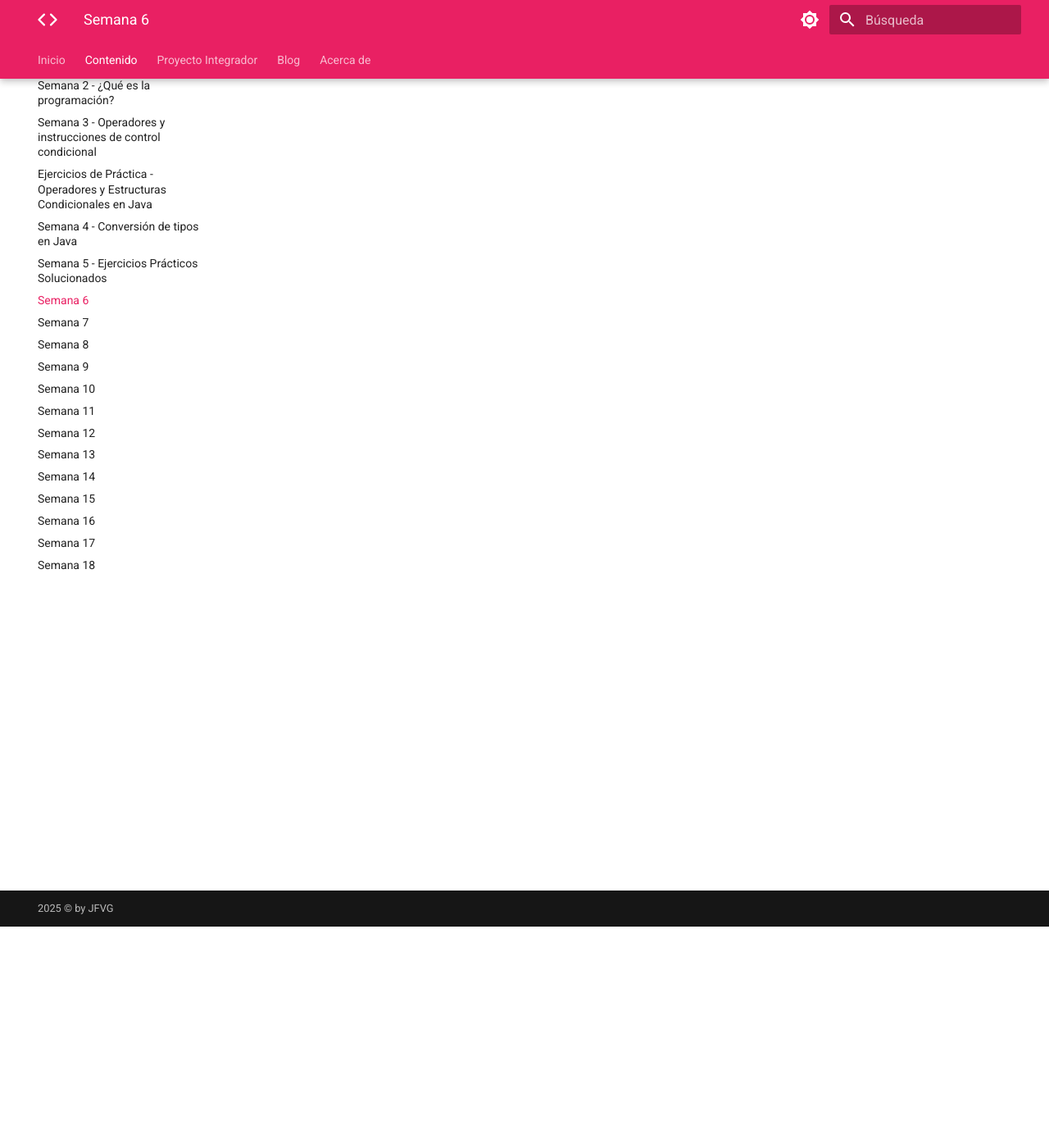
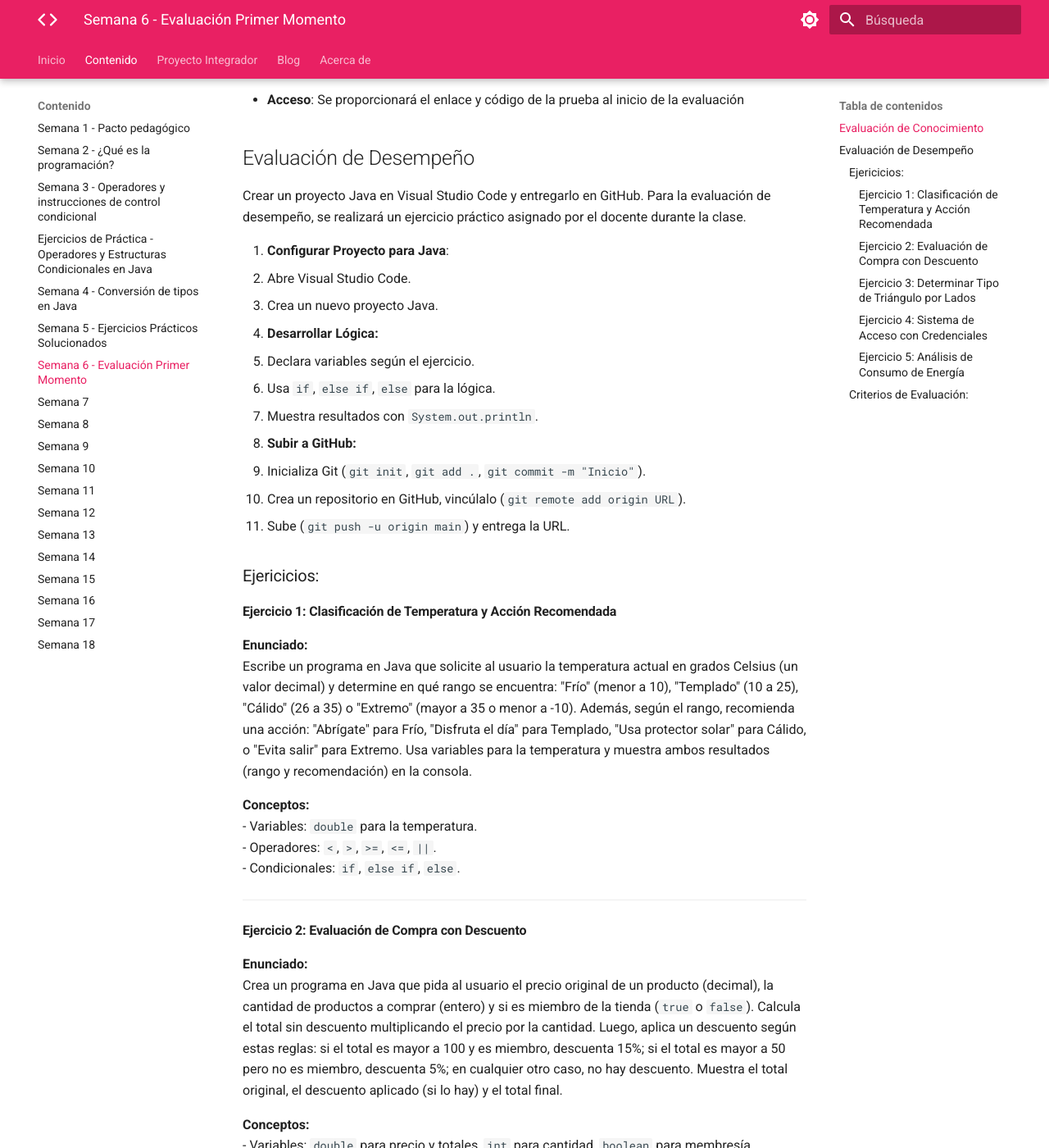
Before and after one commit to jfinfocesde/25lp, an MkDocs documentation site: the page built from docs/content/p6.md, in a window 1280 px wide and 1400 px high, scrolled down 270 px. Shown: the whole window at 82% size. Built offline with MkDocs 1.6.1 and Material for MkDocs 9.7.7, drawn with Linux system fonts in a browser that asks for light colours; some of the changed text lies outside the part shown.

Commit message:
18-03-2025

```diff
--- a/docs/content/p6.md
+++ b/docs/content/p6.md
@@ -1,5 +1,88 @@
-#  Semana 6
+# Semana 6 - Evaluación Primer Momento
 
-!!! note
+## Evaluación de Conocimiento
+La evaluación de conocimiento se realizará a través de la plataforma Quizizz que aborda los temas vistos durante las primeras 5 semanas.
 
-    El contenido se publicará en la fecha correspondiente.
+- **Plataforma**: [Enlace Quizizz](https://quizizz.com/join)
+- **Acceso**: Se proporcionará el enlace y código de la prueba al inicio de la evaluación
+
+## Evaluación de Desempeño
+
+Crear un proyecto Java en Visual Studio Code y entregarlo en GitHub. Para la evaluación de desempeño, se realizará un ejercicio práctico asignado por el docente durante la clase.
+
+1. **Configurar Proyecto para Java**:
+   - Abre Visual Studio Code.
+   - Crea un nuevo proyecto Java.
+
+2. **Desarrollar Lógica:**
+   - Declara variables según el ejercicio.
+   - Usa `if`, `else if`, `else` para la lógica.
+   - Muestra resultados con `System.out.println`.
+
+3. **Subir a GitHub:**
+   - Inicializa Git (`git init`, `git add .`, `git commit -m "Inicio"`).
+   - Crea un repositorio en GitHub, vincúlalo (`git remote add origin URL`).
+   - Sube (`git push -u origin main`) y entrega la URL.
+
+
+### Ejericicios:
+
+#### Ejercicio 1: Clasificación de Temperatura y Acción Recomendada
+**Enunciado:**
+Escribe un programa en Java que solicite al usuario la temperatura actual en grados Celsius (un valor decimal) y determine en qué rango se encuentra: "Frío" (menor a 10), "Templado" (10 a 25), "Cálido" (26 a 35) o "Extremo" (mayor a 35 o menor a -10). Además, según el rango, recomienda una acción: "Abrígate" para Frío, "Disfruta el día" para Templado, "Usa protector solar" para Cálido, o "Evita salir" para Extremo. Usa variables para la temperatura y muestra ambos resultados (rango y recomendación) en la consola.
+
+**Conceptos:**
+- Variables: `double` para la temperatura.
+- Operadores: `<`, `>`, `>=`, `<=`, `||`.
+- Condicionales: `if`, `else if`, `else`.
+
+---
+
+#### Ejercicio 2: Evaluación de Compra con Descuento
+**Enunciado:**
+Crea un programa en Java que pida al usuario el precio original de un producto (decimal), la cantidad de productos a comprar (entero) y si es miembro de la tienda (`true` o `false`). Calcula el total sin descuento multiplicando el precio por la cantidad. Luego, aplica un descuento según estas reglas: si el total es mayor a 100 y es miembro, descuenta 15%; si el total es mayor a 50 pero no es miembro, descuenta 5%; en cualquier otro caso, no hay descuento. Muestra el total original, el descuento aplicado (si lo hay) y el total final.
+
+**Conceptos:**
+- Variables: `double` para precio y totales, `int` para cantidad, `boolean` para membresía.
+- Operadores: `*`, `>`, `&&`, `==`.
+- Condicionales: `if`, `else if`, `else`.
+
+---
+
+#### Ejercicio 3: Determinar Tipo de Triángulo por Lados
+**Enunciado:**
+Desarrolla un programa en Java que solicite al usuario ingresar las longitudes de tres lados de un triángulo (valores enteros). Usa variables para almacenar los lados y verifica primero si es un triángulo válido (la suma de dos lados debe ser mayor al tercero para cada combinación). Si es válido, clasifícalo como "Equilátero" (todos los lados iguales), "Isósceles" (dos lados iguales) o "Escaleno" (ningún lado igual). Si no es válido, indica que no forma un triángulo. Muestra el resultado en la consola.
+
+**Conceptos:**
+- Variables: `int` para los tres lados.
+- Operadores: `+`, `>`, `==`, `&&`.
+- Condicionales: `if`, `else if`, `else`.
+
+---
+
+#### Ejercicio 4: Sistema de Acceso con Credenciales
+**Enunciado:**
+Escribe un programa en Java que simule un sistema de acceso. Pide al usuario un código numérico (entero entre 1000 y 9999), un nivel de autorización (entero entre 1 y 5) y si tiene una clave especial (`true` o `false`). Determina si se le permite el acceso según estas reglas: acceso total si el código es mayor a 5000 y el nivel es 4 o 5; acceso parcial si el nivel es 3 y tiene clave especial; acceso denegado en cualquier otro caso. Además, si el código es menor a 2000, muestra un mensaje adicional de "Código obsoleto". Muestra el resultado del acceso y el mensaje adicional si aplica.
+
+**Conceptos:**
+- Variables: `int` para código y nivel, `boolean` para clave.
+- Operadores: `>`, `<`, `>=`, `<=`, `&&`, `||`, `==`.
+- Condicionales: `if`, `else if`, `else`.
+
+---
+
+#### Ejercicio 5: Análisis de Consumo de Energía
+**Enunciado:**
+Crea un programa en Java que solicite al usuario el consumo mensual de energía en kilovatios-hora (decimal), el costo por kilovatio (decimal) y la categoría del usuario ("Residencial" como `R` o "Comercial" como `C`). Calcula el costo total multiplicando el consumo por el costo por kilovatio. Luego, clasifica el consumo: "Bajo" (menor a 100 kWh), "Medio" (100 a 500 kWh) o "Alto" (mayor a 500 kWh). Si es Residencial y el consumo es Alto, agrega un recargo del 10% al costo total; si es Comercial y el consumo es Medio, aplica un descuento del 5%. Muestra el consumo clasificado, el costo inicial y el costo final ajustado.
+
+**Conceptos:**
+- Variables: `double` para consumo y costos, `char` para categoría.
+- Operadores: `*`, `>`, `<`, `>=`, `<=`, `==`, `+`.
+- Condicionales: `if`, `else if`, `else`.
+
+---
+
+### Criterios de Evaluación:
+- Configuración del Proyecto (40%): El proyecto está correctamente creado en Visual Studio Code y el archivo Java compila sin errores.
+- Lógica de Programación (40%): El programa utiliza estructuras condicionales de manera adecuada para resolver el problema planteado y produce los resultados esperados.
+- Entrega en GitHub (20%): El repositorio está correctamente configurado y contiene todos los archivos necesarios, con al menos un commit descriptivo.
```
